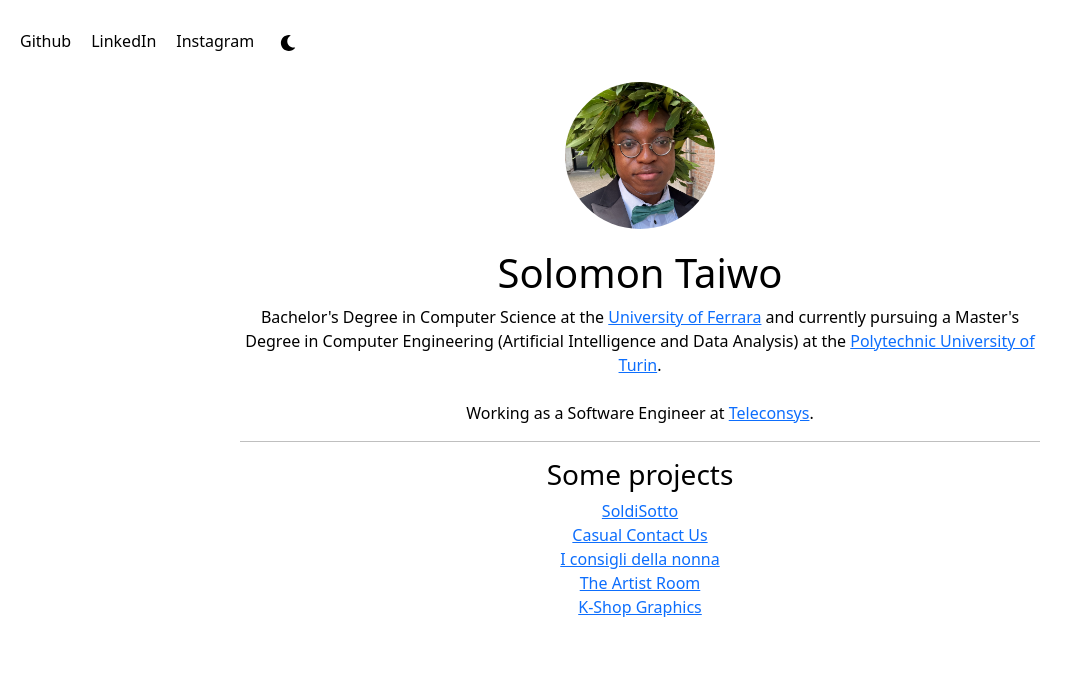
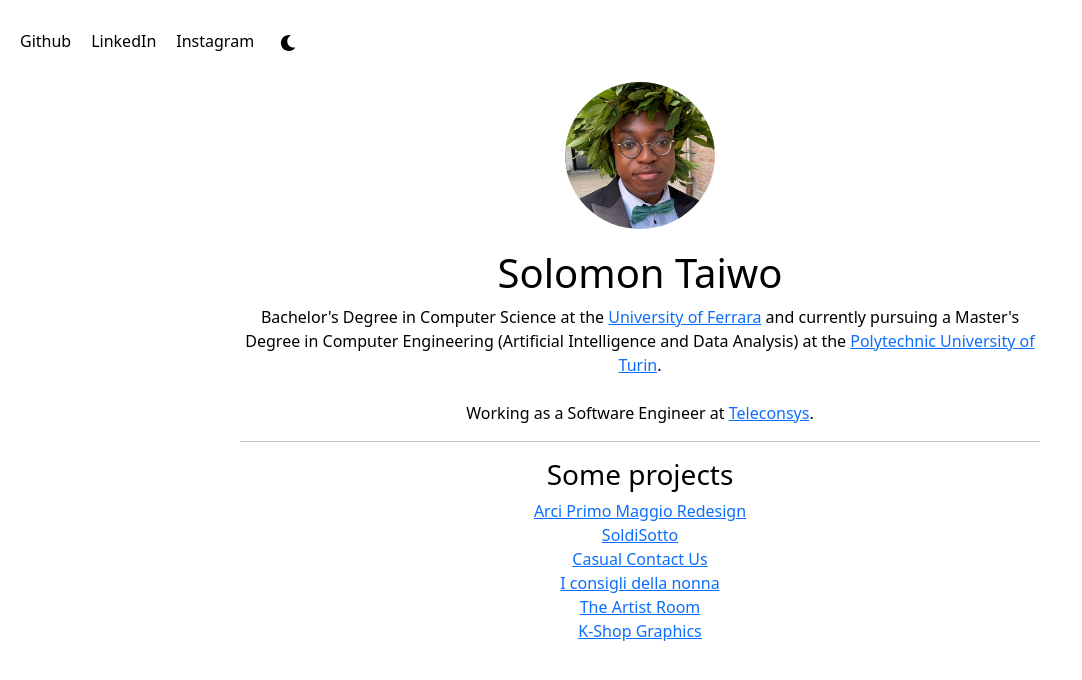
Before and after one commit to solomontaiwo/solomontaiwo.github.io, a React (Create React App) app: page / in a window 1280 px wide. Shown: the top 680 px of the page, without its empty margins (0-1082 px from the left). Built offline with nearby package versions, Linux system fonts and the light colour scheme.

Commit message:
Updated project list

```diff
--- a/src/App.js
+++ b/src/App.js
@@ -98,6 +98,14 @@ function App() {
           <hr />
           <h3>Some projects</h3>
           <a
+            href="https://solomontaiwo.github.io/arci-primo-maggio-redesign/"
+            target="_blank"
+            rel="noreferrer"
+          >
+            Arci Primo Maggio Redesign
+          </a>
+          <br />
+          <a
             href="https://solomontaiwo.github.io/soldi-sotto/"
             target="_blank"
             rel="noreferrer"
```
